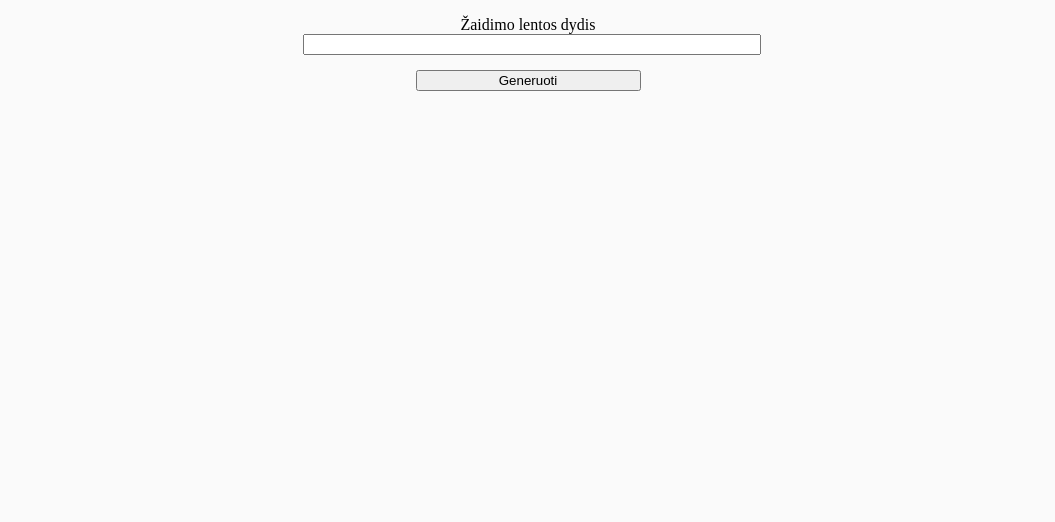
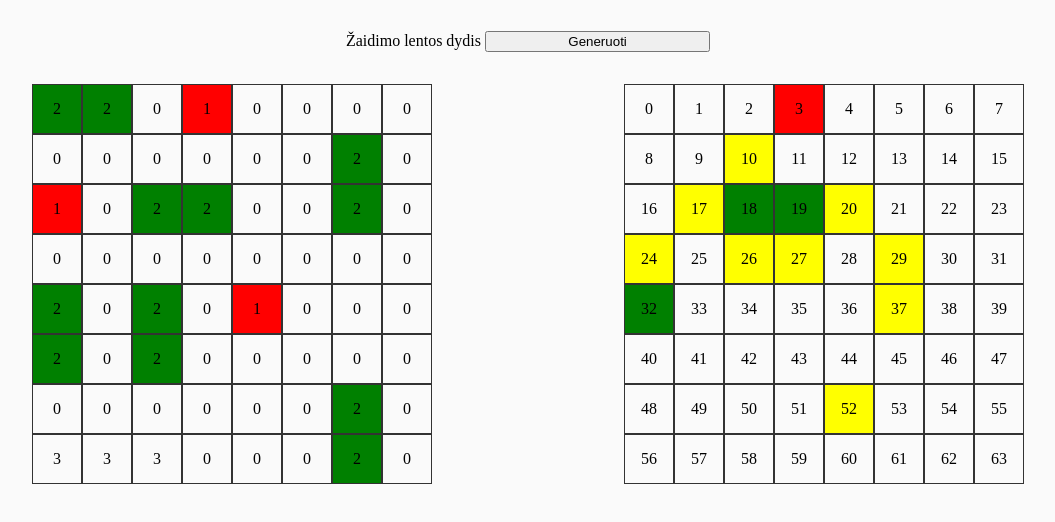
Before and after one commit to LaurynasLet/battleships, a plain HTML site: page index.html in a window 1280 px wide. Both pictures are taken after a click on the button "Generuoti". Shown: the whole page, without its empty margins (112-1167 px from the left). Drawn offline with Linux system fonts and the light colour scheme.

Commit message:
Static board size ( 8 );

```diff
--- a/index.html
+++ b/index.html
@@ -12,7 +12,7 @@
 <body>
 	<div class="input-container">
 		<label for="board-size">Žaidimo lentos dydis</label>
-		<input class="board-size" id="board-size" name="board-size" type="number" min="1" max="9"></input>
+		<!--<input class="board-size" id="board-size" name="board-size" type="number" min="1" max="9"></input>-->
 		<button id="generate" class="button-generate" name="button-generate" >Generuoti</button>
 	</div>
 	<div class="main-container">
--- a/js/main.js
+++ b/js/main.js
@@ -1,7 +1,7 @@
 BOARD = {};
 
 BOARD.initBoard = function (){
-  var boardSize = document.getElementById('board-size').value;
+  var boardSize = 8;
 
   BOARD.generateBoard(boardSize);
 }
```
